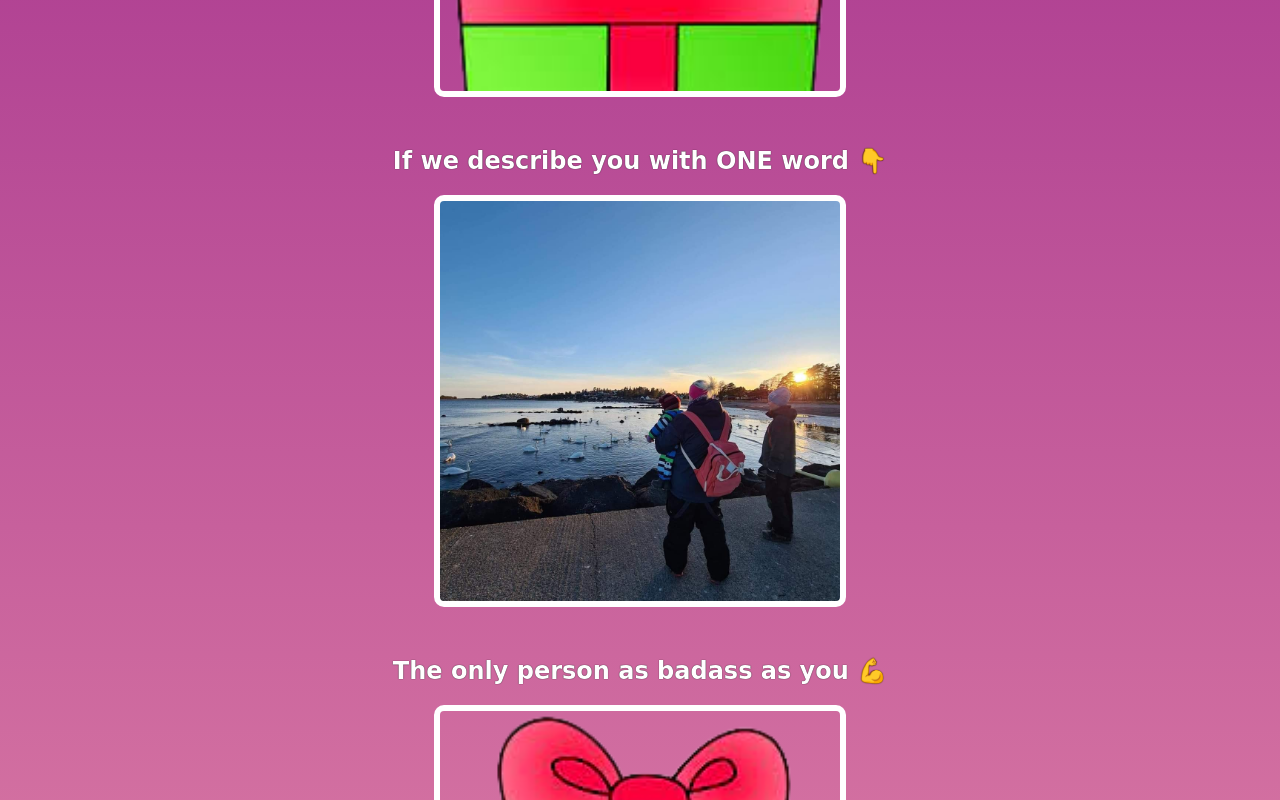
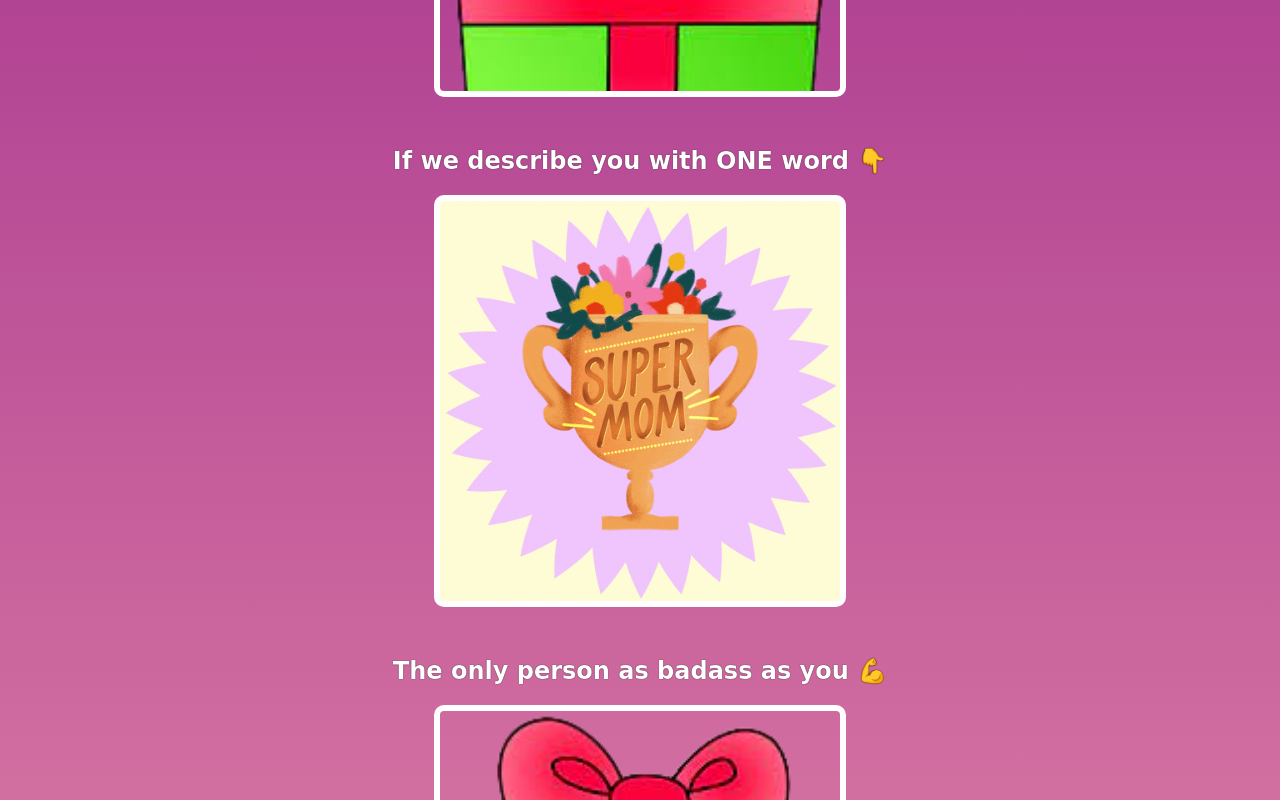
Before and after one commit to DavidEmil85/Morsdagskort, a plain HTML site: page index.html in a window 1280 px wide. In both pictures the pointer is over the element 640 px from the left and 1644 px from the top of the page. Shown: the part 1244-2044 px from the top of the page. Drawn offline with Linux system fonts and the light colour scheme.

Commit message:
hoverimg

```diff
--- a/style.css
+++ b/style.css
@@ -71,7 +71,7 @@ p {
 }
 
 #gift-img-genius:hover {
-  background-image: url("bilder/Mother.jpg");
+  background-image: url("Gif/supermom.gif");
 }
 
 #gift-img-badass:hover {
```
